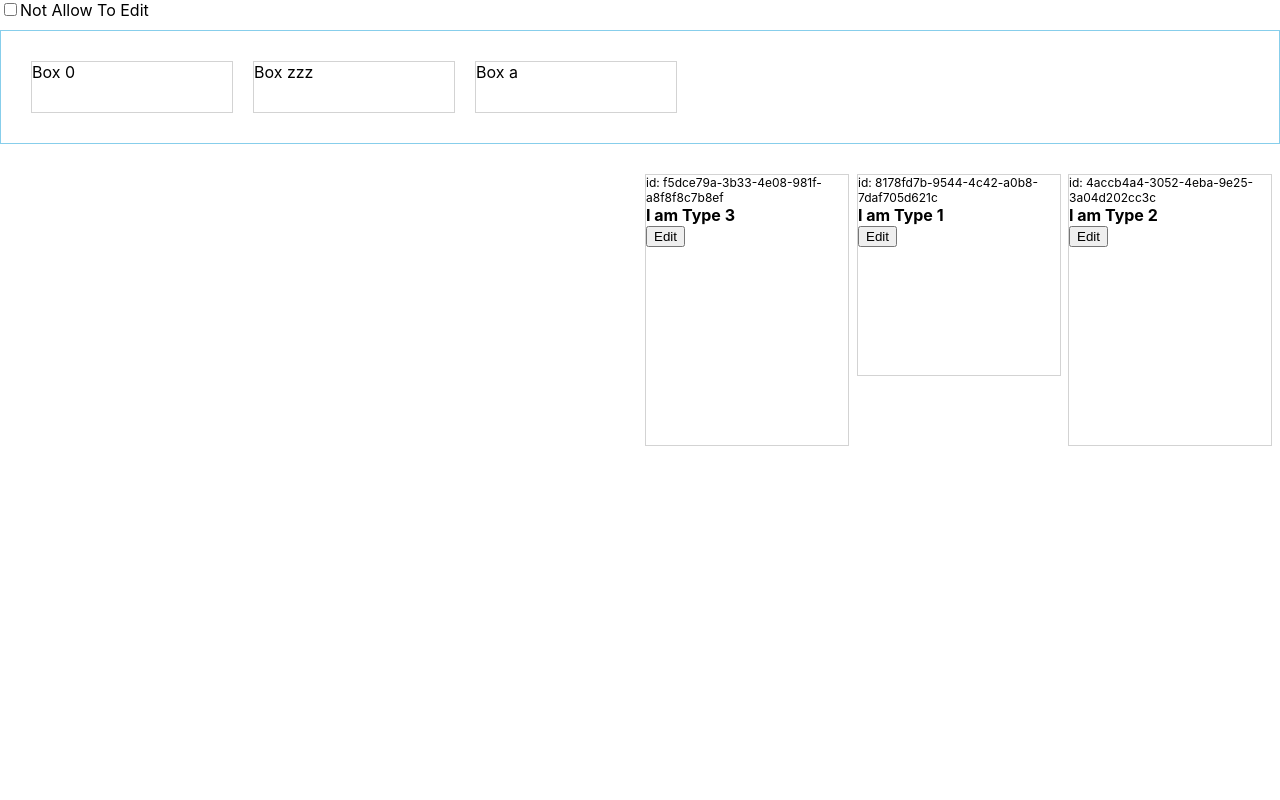
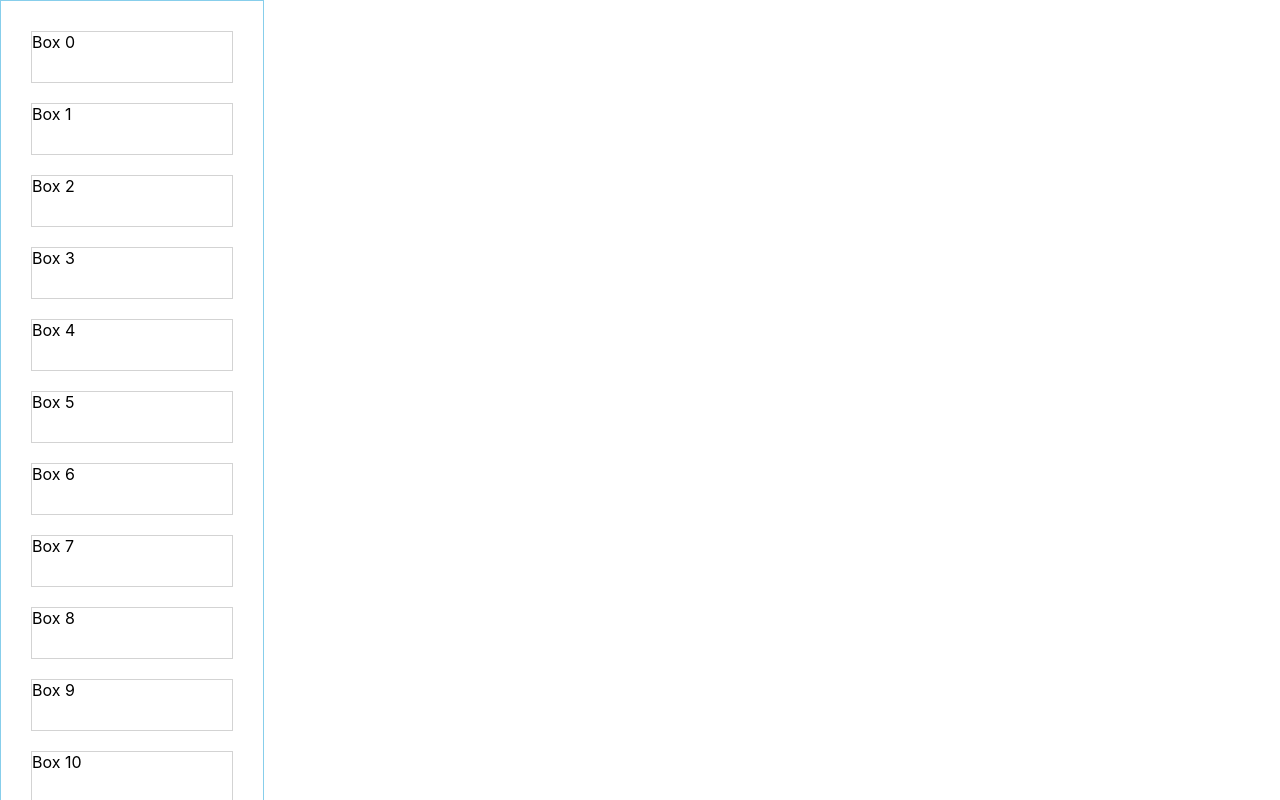
Before and after one commit to thuan93/customapp, a React (Create React App) app: page / in a window 1280 px wide. Shown: the top 800 px of the page. Built offline with nearby package versions, Linux system fonts and the light colour scheme.

Commit message:
add items

```diff
--- a/src/App.js
+++ b/src/App.js
@@ -1,6 +1,6 @@
 import React from 'react';
 import _ from 'lodash';
-import { Responsive, WidthProvider } from 'react-grid-layout';
+import { Responsive, WidthProvider, } from 'react-grid-layout';
 import { v4 as uuidv4 } from 'uuid';
 
 import './App.css';
@@ -38,8 +38,16 @@ function generateLayout(items) {
 
 const toolboxItems = [
   { type: 'Box 0', w: 3, h: 3 },
-  { type: 'Box zzz', w: 2, h: 2 },
-  { type: 'Box a', w: 1, h: 1 },
+  { type: 'Box 1', w: 2, h: 2 },
+  { type: 'Box 2', w: 3, h: 2 },
+  { type: 'Box 3', w: 3, h: 2 },
+  { type: 'Box 4', w: 3, h: 2 },
+  { type: 'Box 5', w: 3, h: 2 },
+  { type: 'Box 6', w: 3, h: 2 },
+  { type: 'Box 7', w: 3, h: 2 },
+  { type: 'Box 8', w: 3, h: 2 },
+  { type: 'Box 9', w: 3, h: 2 },
+  { type: 'Box 10', w: 3, h: 2 },
 ];
 
 const ToolboxItem = (props) => {
@@ -95,7 +103,7 @@ class App extends React.Component {
     this.state = {
       isEditing: false,
       items,
-      layouts: { lg: generateLayout(items) },
+      layouts: { lg: [] },
       toolboxItem: null,
       breakpoint: 'lg',
       nextId: uuidv4(),
@@ -124,9 +132,9 @@ class App extends React.Component {
     ));
   }, this.resolver);
 
-    // Selected Item
+  // Selected Item
   onSelectedItem = () => {
-      console.log("Selected Item");
+    console.log("Selected Item");
   };
 
 
@@ -200,15 +208,7 @@ class App extends React.Component {
     const droppingItem = this.getDroppingItem();
     this.dropping = false;
     return (
-      <div>
-        <div style={{ marginBottom: 10 }}>
-          <input
-            type="checkbox"
-            value={isEditing}
-            onChange={this.handleEditing}
-          />
-          {isEditing ? 'Editing' : 'Not Allow To Edit'}
-        </div>
+      <div style={{display: 'flex', flexDirection: 'row', justifyContent:'start'}}>
         <div
           style={{
             marginBottom: 20,
@@ -216,6 +216,7 @@ class App extends React.Component {
             padding: 20,
             display: 'flex',
             flexWrap: 'wrap',
+            flexDirection:'column'
           }}
         >
           {toolboxItems.map((item) => (
@@ -230,9 +231,10 @@ class App extends React.Component {
           className="layout"
           rowHeight={60}
           layouts={layouts}
+          style={{width:'1200px', height:'1200px'}}
           isDroppable={true}
-          isDraggable={isEditing}
-          isResizable={isEditing}
+          isDraggable={true}
+          isResizable={true}
           onDrop={this.handleDrop}
           droppingItem={droppingItem}
           // preventCollision={true}
@@ -240,13 +242,19 @@ class App extends React.Component {
           onLayoutChange={this.handleLayoutChange}
           onBreakpointChange={this.handleBreakpointChange}
         >
-          {this.memoizedItems()}
-          {/*layouts[breakpoint].map(({ i, type }) => (
+          {/* {this.memoizedItems()} */}
+          {
+           layouts[breakpoint].map(({ i, type }) => (
             <div key={i}>
-              <div style={{ fontSize: 12 }}>id: {i}</div>
-              <div style={{ fontWeight: "bold" }}>I am {type}</div>
+              <div>
+                <div style={{ fontSize: 12 }}>id: {i}</div>
+                <div style={{ fontWeight: "bold" }}>I am {type}</div>
+                <button
+                  onMouseDown={e => e.stopPropagation()}
+                  onClick={this.onSelectedItem}>Edit</button>
+              </div>
             </div>
-          ))*/}
+          ))}
         </ResponsiveReactGridLayout>
       </div>
     );
```
Also changed, not shown: src/Pages/SecondPage.js (added).
